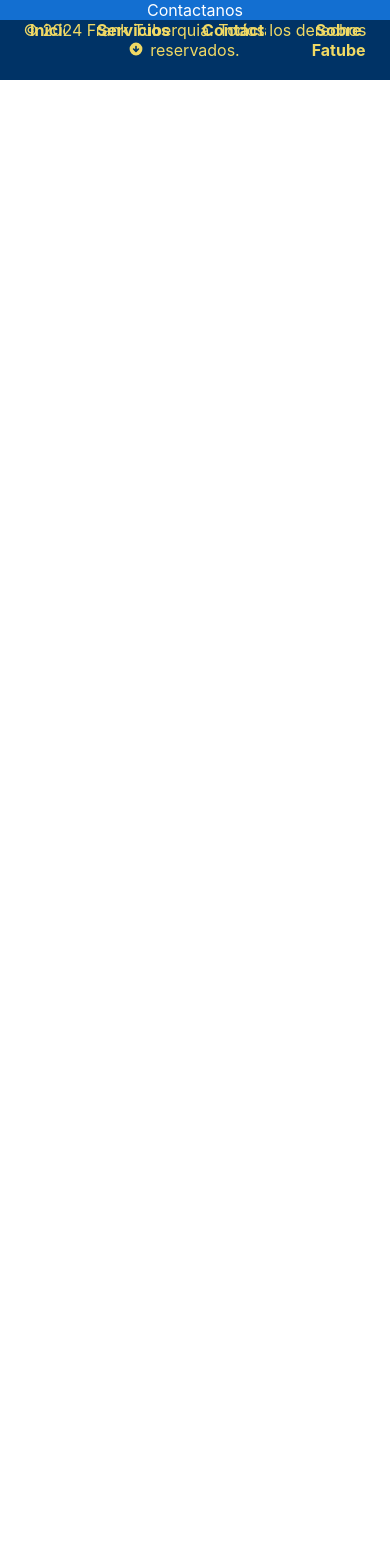
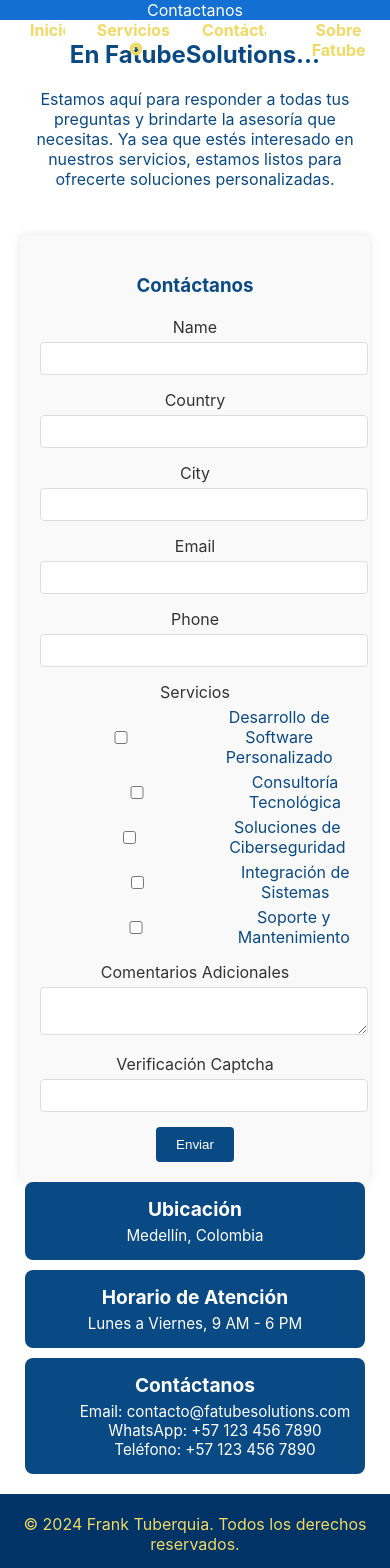
Before and after one commit to Ftuberquia/Fatube-Solutions, a React (Create React App) app in the folder fatubesolutions/: page /contact in a window 390 px wide. Shown: the top 1568 px of the page. Before the commit the page ends 844 px from the top, so only its background shows below. Built offline with nearby package versions, Linux system fonts and the light colour scheme.

Commit message:
creacion componente contactInfo, y ruta

```diff
--- a/fatubesolutions/src/App.js
+++ b/fatubesolutions/src/App.js
@@ -5,6 +5,7 @@ import Home from './components/Home';
 import About from './components/About';
 import Footer from './components/Footer';
 import Services from './components/Services'; // Asegúrate de importar el componente Service
+import ContactInfo from './components/ContactInfo'; // Importa tu componente de contacto
 import './App.css';
 
 function App() {
@@ -16,6 +17,7 @@ function App() {
         <Route path="/about" element={<About />} />
         <Route path="/services" element={<Services />} />
         <Route path="/services/:serviceName" element={<Services />} />
+        <Route path="/contact" element={<ContactInfo />} />
       </Routes>
       <Footer />
     </div>
--- /dev/null
+++ b/fatubesolutions/src/components/ContactInfo.css
@@ -0,0 +1,118 @@
+/* ContactInfo.css */
+
+.contact-info-container {
+    display: flex;
+    flex-direction: column;
+    align-items: center;
+    padding: 20px;
+    color: #0a4a84;
+}
+
+.presentation {
+    text-align: center;
+    margin-bottom: 30px;
+}
+
+.contact-form-container {
+    display: flex;
+    justify-content: space-between;
+    width: 100%;
+    max-width: 1000px;
+}
+
+.contact-form {
+    flex: 2;
+    background-color: #f9f9f9;
+    padding: 20px;
+    border-radius: 8px;
+    box-shadow: 0px 0px 10px rgba(0, 0, 0, 0.1);
+}
+
+.contact-form h3 {
+    color: #0a4a84;
+    margin-bottom: 20px;
+}
+
+.form-group {
+    margin-bottom: 15px;
+}
+
+.form-group label {
+    font-size: 1rem;
+    color: #333;
+}
+
+.form-group input,
+.form-group textarea {
+    width: 100%;
+    padding: 8px;
+    border: 1px solid #ddd;
+    border-radius: 4px;
+    margin-top: 5px;
+}
+
+.error-text {
+    color: #d9534f;
+    font-size: 0.85rem;
+    margin-top: 5px;
+}
+
+.checkbox-group {
+    display: flex;
+    align-items: center;
+    margin-top: 5px;
+}
+
+.checkbox-group input {
+    margin-right: 10px;
+}
+
+.contact-form button {
+    background-color: #0a4a84;
+    color: white;
+    padding: 10px 20px;
+    border: none;
+    border-radius: 4px;
+    cursor: pointer;
+}
+
+.contact-info {
+    flex: 1;
+    display: flex;
+    flex-direction: column;
+    gap: 10px;
+    padding-left: 20px;
+}
+
+.info-card {
+    background-color: #0a4a84;
+    color: white;
+    padding: 15px;
+    border-radius: 8px;
+}
+
+.info-card h4 {
+    margin: 0;
+    font-size: 1.2rem;
+}
+
+.info-card p,
+.info-card ul {
+    margin: 5px 0 0 0;
+    font-size: 0.95rem;
+}
+
+.info-card ul li {
+    list-style-type: none;
+}
+
+@media (max-width: 768px) {
+    .contact-form-container {
+        flex-direction: column;
+        align-items: center;
+    }
+
+    .contact-info {
+        padding-left: 0;
+    }
+}
--- /dev/null
+++ b/fatubesolutions/src/components/ContactInfo.jsx
@@ -0,0 +1,134 @@
+import React, { useState } from 'react';
+import './ContactInfo.css';
+
+function ContactInfo() {
+    const [formData, setFormData] = useState({
+        name: '',
+        country: '',
+        city: '',
+        email: '',
+        phone: '',
+        service: [],
+        comments: '',
+        captcha: '',
+    });
+
+    const [errors, setErrors] = useState({
+        name: '',
+        country: '',
+        city: '',
+        email: '',
+        phone: '',
+        comments: '',
+    });
+
+    const services = [
+        "Desarrollo de Software Personalizado",
+        "Consultoría Tecnológica",
+        "Soluciones de Ciberseguridad",
+        "Integración de Sistemas",
+        "Soporte y Mantenimiento"
+    ];
+
+    const handleInputChange = (e) => {
+        const { name, value } = e.target;
+        setFormData({ ...formData, [name]: value });
+
+        if (value.length === 0) {
+            setErrors({ ...errors, [name]: `${name} es un campo requerido.` });
+        } else {
+            setErrors({ ...errors, [name]: '' });
+        }
+    };
+
+    return (
+        <div className="contact-info-container">
+            <div className="presentation">
+                <h2>En FatubeSolutions…</h2>
+                <p>
+                    Estamos aquí para responder a todas tus preguntas y brindarte la asesoría que necesitas. Ya sea que estés interesado en nuestros servicios, estamos listos para ofrecerte soluciones personalizadas.
+                </p>
+            </div>
+
+            <div className="contact-form-container">
+                <div className="contact-form">
+                    <h3>Contáctanos</h3>
+                    <form>
+                        {["name", "country", "city", "email", "phone"].map((field) => (
+                            <div key={field} className="form-group">
+                                <label>{field.charAt(0).toUpperCase() + field.slice(1)}</label>
+                                <input
+                                    type="text"
+                                    name={field}
+                                    value={formData[field]}
+                                    onChange={handleInputChange}
+                                    required
+                                />
+                                {errors[field] && <p className="error-text">{errors[field]}</p>}
+                            </div>
+                        ))}
+
+                        <div className="form-group">
+                            <label>Servicios</label>
+                            {services.map((service, index) => (
+                                <div key={index} className="checkbox-group">
+                                    <input
+                                        type="checkbox"
+                                        name="service"
+                                        value={service}
+                                        onChange={handleInputChange}
+                                    />
+                                    <span>{service}</span>
+                                </div>
+                            ))}
+                        </div>
+
+                        <div className="form-group">
+                            <label>Comentarios Adicionales</label>
+                            <textarea
+                                name="comments"
+                                value={formData.comments}
+                                onChange={handleInputChange}
+                            />
+                            {errors.comments && <p className="error-text">{errors.comments}</p>}
+                        </div>
+
+                        <div className="form-group">
+                            <label>Verificación Captcha</label>
+                            <input
+                                type="text"
+                                name="captcha"
+                                value={formData.captcha}
+                                onChange={handleInputChange}
+                            />
+                            {errors.captcha && <p className="error-text">{errors.captcha}</p>}
+                        </div>
+
+                        <button type="submit">Enviar</button>
+                    </form>
+                </div>
+
+                <div className="contact-info">
+                    <div className="info-card">
+                        <h4>Ubicación</h4>
+                        <p>Medellín, Colombia</p>
+                    </div>
+                    <div className="info-card">
+                        <h4>Horario de Atención</h4>
+                        <p>Lunes a Viernes, 9 AM - 6 PM</p>
+                    </div>
+                    <div className="info-card">
+                        <h4>Contáctanos</h4>
+                        <ul>
+                            <li>Email: contacto@fatubesolutions.com</li>
+                            <li>WhatsApp: +57 123 456 7890</li>
+                            <li>Teléfono: +57 123 456 7890</li>
+                        </ul>
+                    </div>
+                </div>
+            </div>
+        </div>
+    );
+}
+
+export default ContactInfo;
--- a/fatubesolutions/src/components/ContactSocials.css
+++ b/fatubesolutions/src/components/ContactSocials.css
@@ -60,7 +60,7 @@
     background-color: transparent;
     color: white;
     text-decoration: none;
-    font-size: 0.9rem;
+    font-size: 1rem;
     display: flex;
     align-items: center;
     padding: 5px 10px;
--- a/fatubesolutions/src/components/Navbar.jsx
+++ b/fatubesolutions/src/components/Navbar.jsx
@@ -52,7 +52,7 @@ const Navbar = () => {
                 </div>
               )}
             </li>
-            <li><Link to="#contact">Contáctar</Link></li>
+            <li><Link to="/contact">Contáctar</Link></li>
             <li><Link to="/about">Sobre Fatube</Link></li>
             <li><Link to="#portfolio">Portafolio</Link></li>
           </ul>
```
